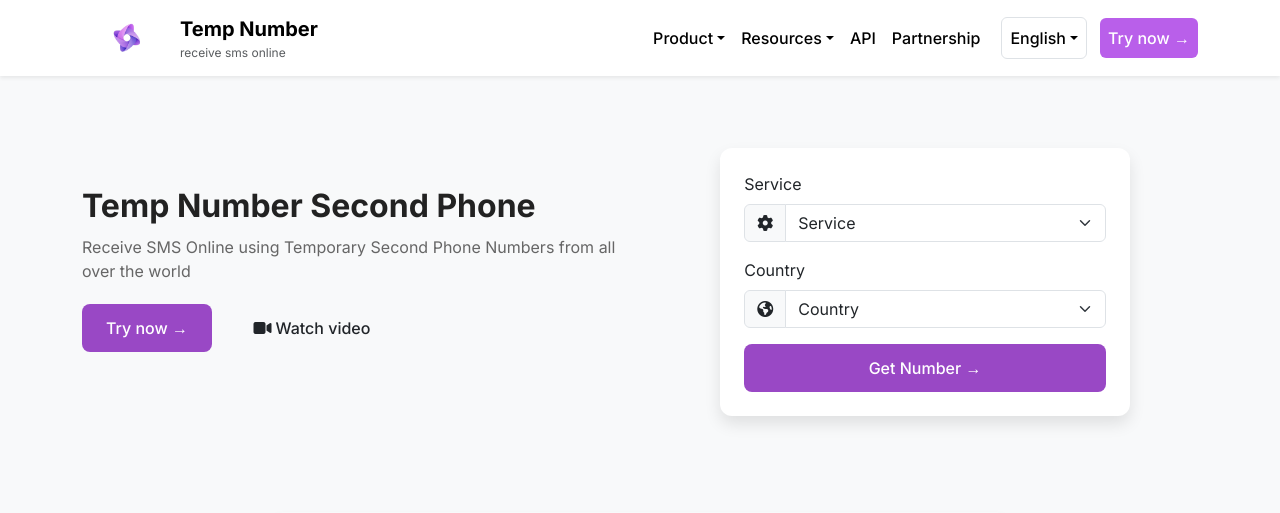
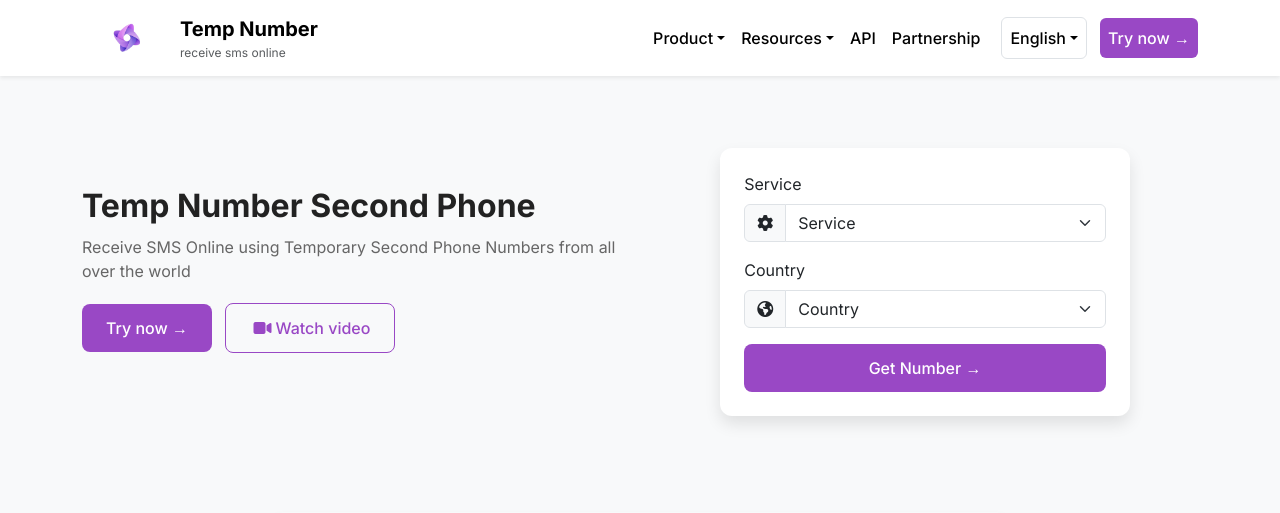
Before and after one commit to Priya23-k/Temp_number, a web app: file index.html in a window 1280 px wide. Shown: the top 513 px of the page. Run offline with its HTML, style and script files only (its server is not run), Linux system fonts and the light colour scheme; some libraries are stand-ins or nearby versions.

Commit message:
Your commit message here

```diff
--- a/assets/css/styles.css
+++ b/assets/css/styles.css
@@ -47,7 +47,7 @@
   }
 
   .navbar-nav .btn-primary {
-    background-color: #b95fea;
+    background-color: #9948c5;
     border: none;
   }
 
@@ -83,7 +83,7 @@
   }
 
   .navbar-toggler-icon {
-    background-color: #9948c5;
+    background-color: #ffffff;
   }
 
 /* section */
@@ -129,12 +129,16 @@
 /* Icon Animation for "Watch Video" Button */
 .btn-outline-custom i {
   transition: transform 0.3s ease;
+
 }
 
 .btn-outline-custom:hover i {
   transform: translateX(1px); /* Slide the icon slightly to the right */
 }
-
+.btn-outline-custom{
+  border: 1px solid #9948c5;
+  color: #9948c5;
+}
 /* stars */
   .testimonial-card {
     background-color: #f8f9fa; /* Light gray background */
```
